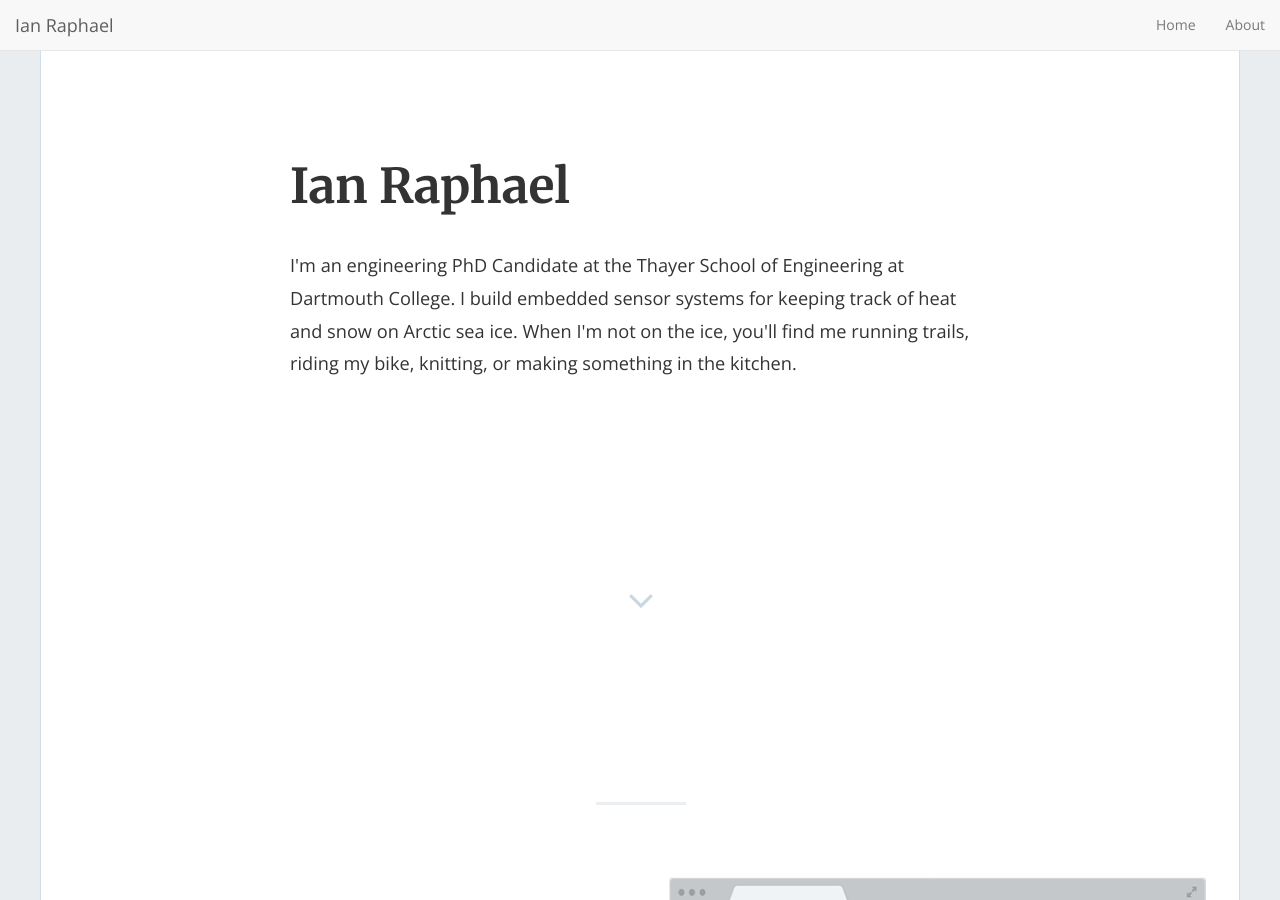
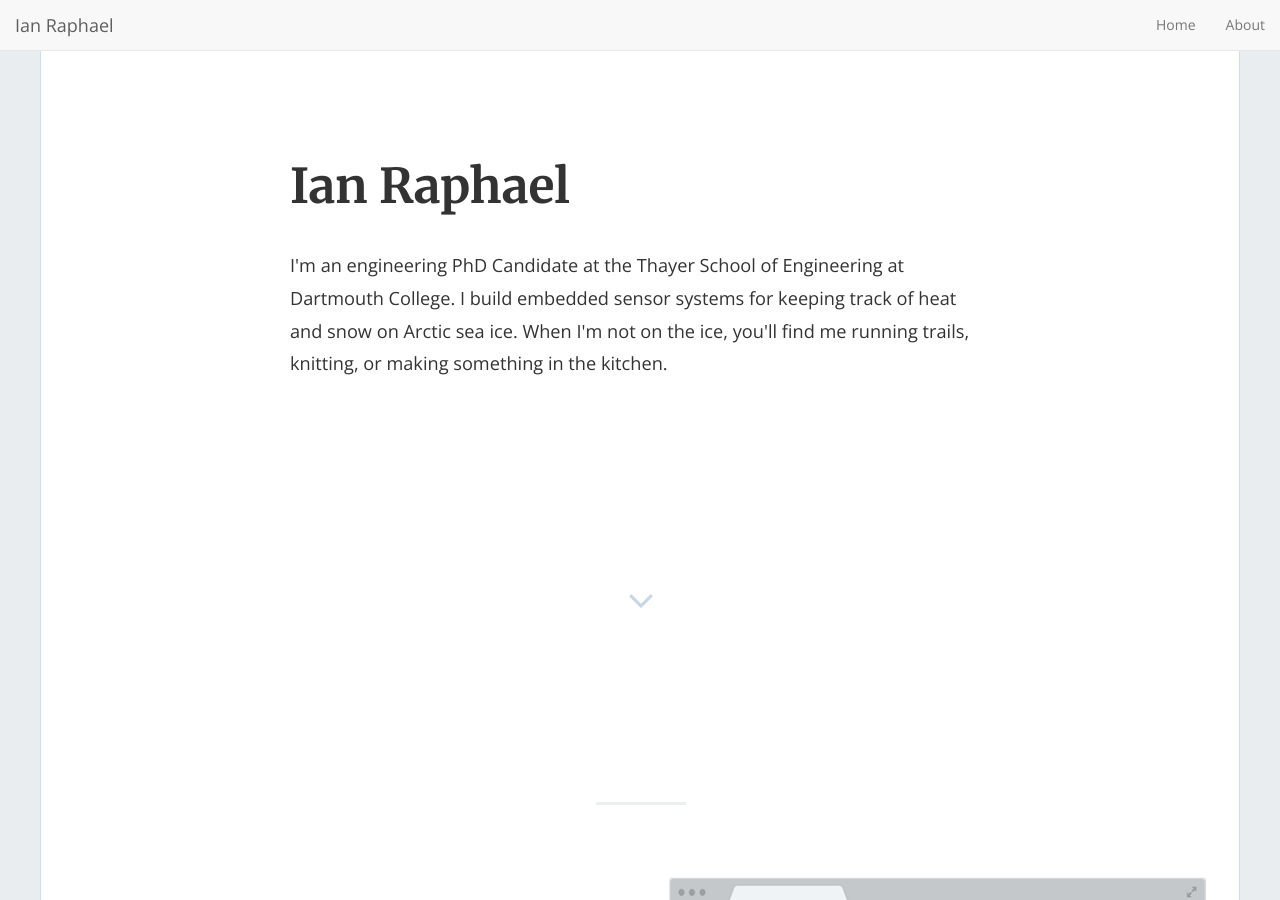
Before and after one commit to ianraphael/ianraphael.github.io, a Jekyll site: the page built from index.html, in a window 1280 px wide and 900 px high. Built offline with Jekyll 4.4.1, drawn with Linux system fonts in a browser that asks for light colours; nearby versions of some CDN libraries; the list of posts is cut into pages by our own code.

Commit message:
change 'about' file/pagename

```diff
--- a/_config.yml
+++ b/_config.yml
@@ -17,7 +17,7 @@ title: "Ian Raphael"
 email: 'ian.a.raphael.th@dartmouth.edu'
 description: "I'm an engineering PhD Candidate at the Thayer School of Engineering at Dartmouth College.\n
               I build embedded sensor systems for keeping track of heat and snow on Arctic sea ice.\n
-              When I'm not on the ice, you'll find me running trails, riding my bike, knitting,\n
+              When I'm not on the ice, you'll find me running trails, knitting,\n
               or making something in the kitchen."
 
 baseurl: "" # the subpath of your site, e.g. /blog
```
Also changed, not shown: SnoTATOS.md (renamed from about.md).
